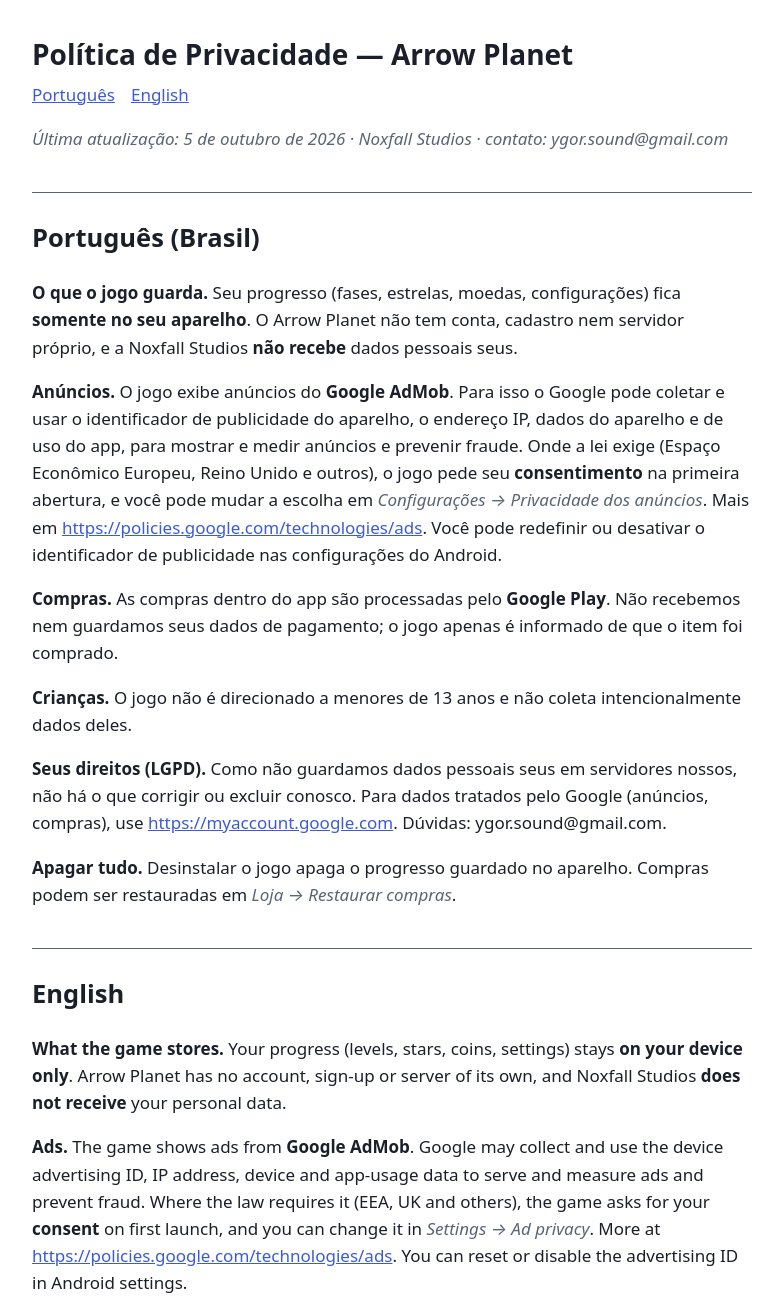
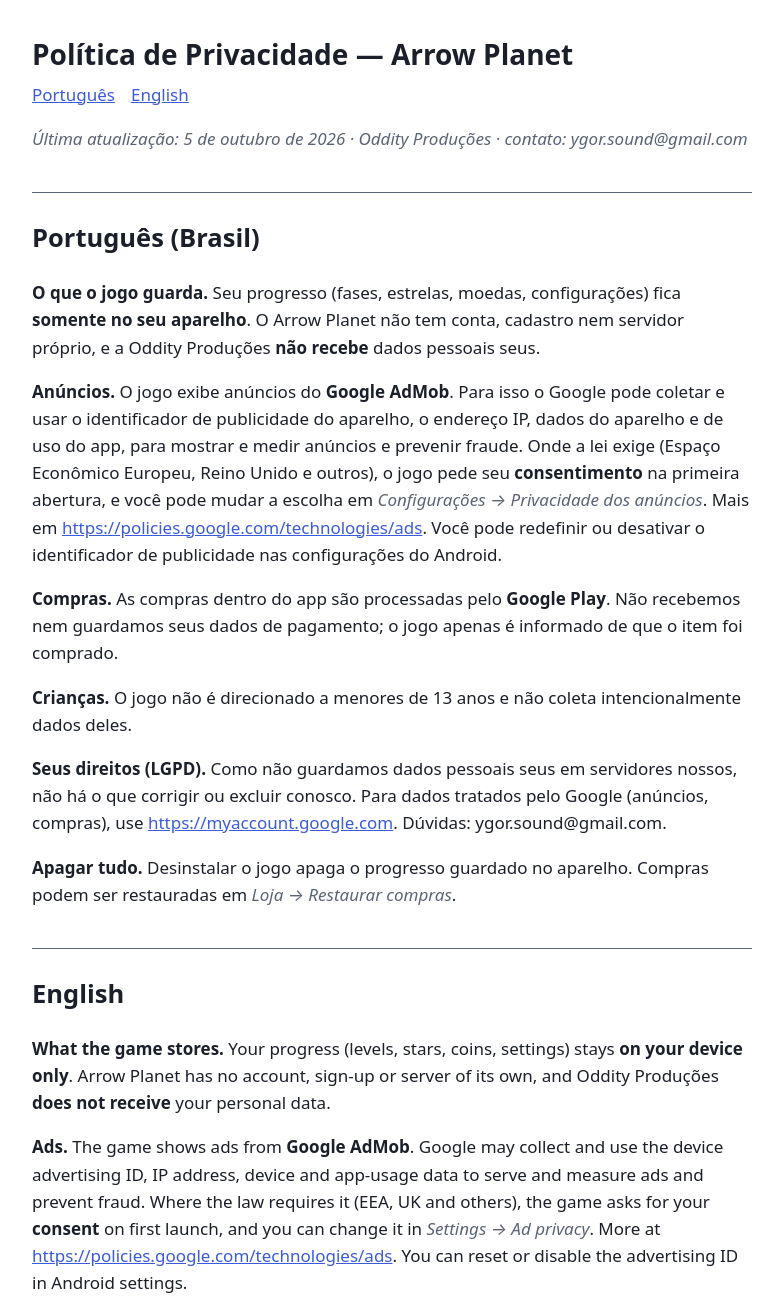
Before and after one commit to ygorsound/noxfall-legal, a plain HTML site: page arrow-planet/index.html in a window 1280 px wide. Shown: the top 1300 px of the page, without its empty margins (248-1031 px from the left). Drawn offline with Linux system fonts and the light colour scheme.

Commit message:
Studio name: Oddity Produções

```diff
--- a/arrow-planet/index.html
+++ b/arrow-planet/index.html
@@ -11,9 +11,9 @@
 </style></head><body><main>
 <h1>Política de Privacidade — Arrow Planet</h1>
 <nav><a href="#pt">Português</a><a href="#en">English</a></nav>
-<p><em>Última atualização: 5 de outubro de 2026 · Noxfall Studios · contato: ygor.sound@gmail.com</em></p>
+<p><em>Última atualização: 5 de outubro de 2026 · Oddity Produções · contato: ygor.sound@gmail.com</em></p>
 <section id="pt" lang="pt-BR"><h2>Português (Brasil)</h2>
-<p><strong>O que o jogo guarda.</strong> Seu progresso (fases, estrelas, moedas, configurações) fica <strong>somente no seu aparelho</strong>. O Arrow Planet não tem conta, cadastro nem servidor próprio, e a Noxfall Studios <strong>não recebe</strong> dados pessoais seus.</p>
+<p><strong>O que o jogo guarda.</strong> Seu progresso (fases, estrelas, moedas, configurações) fica <strong>somente no seu aparelho</strong>. O Arrow Planet não tem conta, cadastro nem servidor próprio, e a Oddity Produções <strong>não recebe</strong> dados pessoais seus.</p>
 <p><strong>Anúncios.</strong> O jogo exibe anúncios do <strong>Google AdMob</strong>. Para isso o Google pode coletar e usar o identificador de publicidade do aparelho, o endereço IP, dados do aparelho e de uso do app, para mostrar e medir anúncios e prevenir fraude. Onde a lei exige (Espaço Econômico Europeu, Reino Unido e outros), o jogo pede seu <strong>consentimento</strong> na primeira abertura, e você pode mudar a escolha em <em>Configurações → Privacidade dos anúncios</em>. Mais em <a href="https://policies.google.com/technologies/ads">https://policies.google.com/technologies/ads</a>. Você pode redefinir ou desativar o identificador de publicidade nas configurações do Android.</p>
 <p><strong>Compras.</strong> As compras dentro do app são processadas pelo <strong>Google Play</strong>. Não recebemos nem guardamos seus dados de pagamento; o jogo apenas é informado de que o item foi comprado.</p>
 <p><strong>Crianças.</strong> O jogo não é direcionado a menores de 13 anos e não coleta intencionalmente dados deles.</p>
@@ -21,7 +21,7 @@
 <p><strong>Apagar tudo.</strong> Desinstalar o jogo apaga o progresso guardado no aparelho. Compras podem ser restauradas em <em>Loja → Restaurar compras</em>.</p>
 </section>
 <section id="en" lang="en"><h2>English</h2>
-<p><strong>What the game stores.</strong> Your progress (levels, stars, coins, settings) stays <strong>on your device only</strong>. Arrow Planet has no account, sign-up or server of its own, and Noxfall Studios <strong>does not receive</strong> your personal data.</p>
+<p><strong>What the game stores.</strong> Your progress (levels, stars, coins, settings) stays <strong>on your device only</strong>. Arrow Planet has no account, sign-up or server of its own, and Oddity Produções <strong>does not receive</strong> your personal data.</p>
 <p><strong>Ads.</strong> The game shows ads from <strong>Google AdMob</strong>. Google may collect and use the device advertising ID, IP address, device and app-usage data to serve and measure ads and prevent fraud. Where the law requires it (EEA, UK and others), the game asks for your <strong>consent</strong> on first launch, and you can change it in <em>Settings → Ad privacy</em>. More at <a href="https://policies.google.com/technologies/ads">https://policies.google.com/technologies/ads</a>. You can reset or disable the advertising ID in Android settings.</p>
 <p><strong>Purchases.</strong> In-app purchases are processed by <strong>Google Play</strong>. We never receive or store your payment details; the game is only told that the item was bought.</p>
 <p><strong>Children.</strong> The game is not directed to children under 13 and does not knowingly collect their data.</p>
```
Also changed, not shown: index.html (+1 -1 lines).
